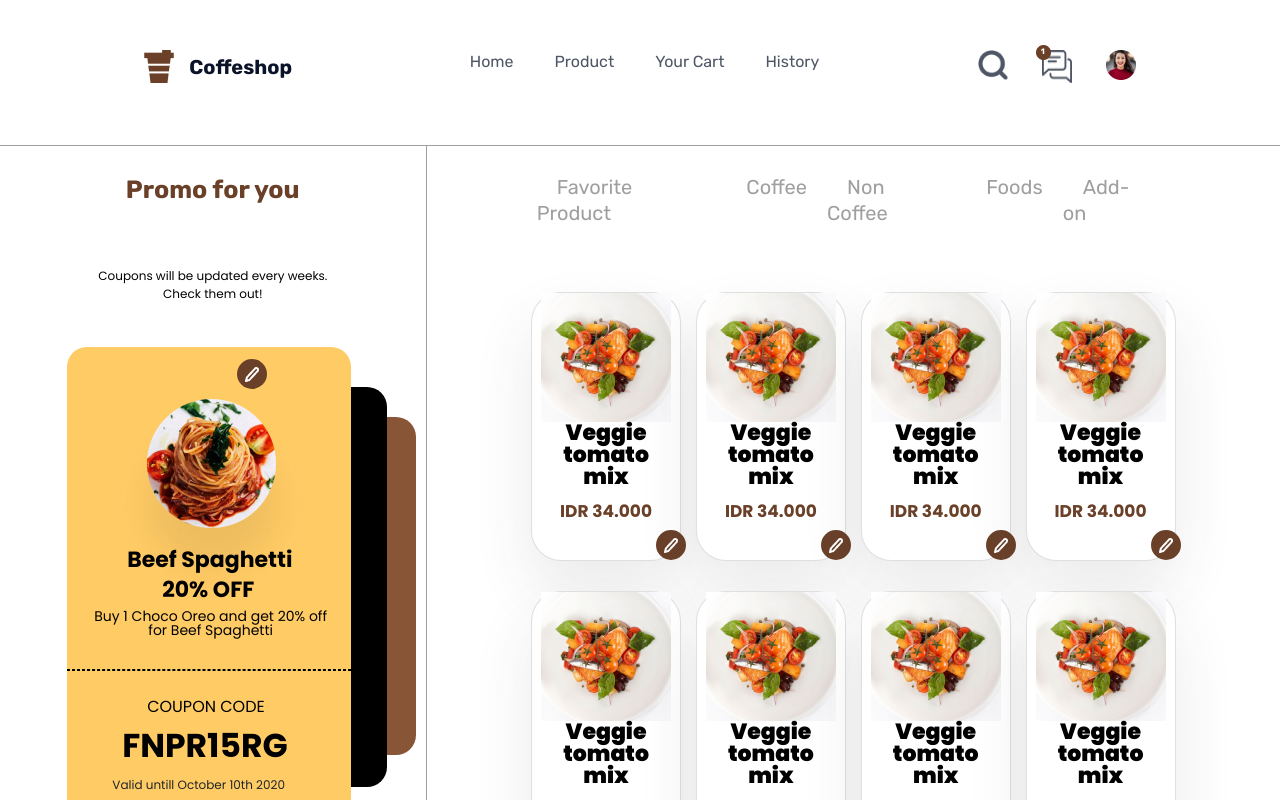
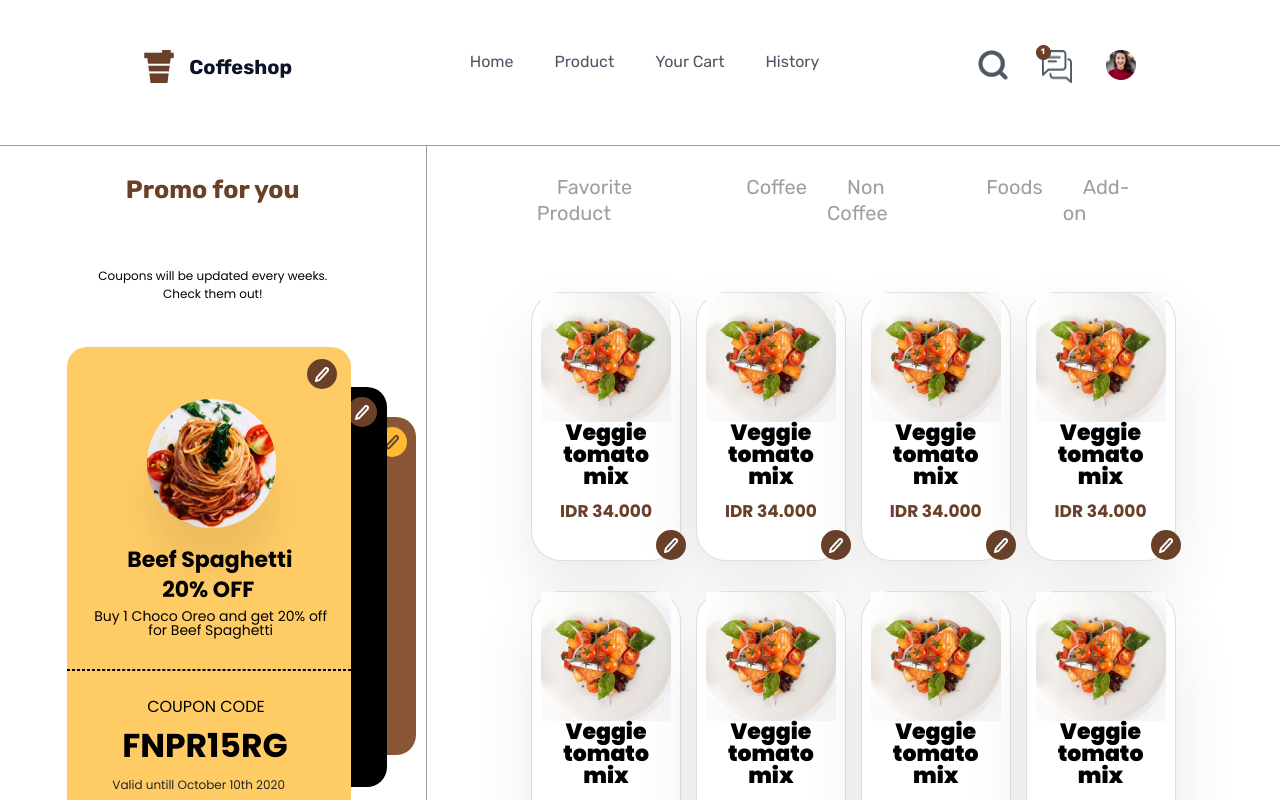
Before and after one commit to eggyatma2908/CoffeeShop-Front-End, a Vue app: page /home in a window 1280 px wide. Shown: the top 800 px of the page. Built offline with nearby package versions, Linux system fonts and the light colour scheme.

Commit message:
Second Commit

```diff
--- a/src/components/module/ProductCustomerAdmin.vue
+++ b/src/components/module/ProductAdmin.vue
@@ -15,10 +15,10 @@
                                 </template>
                             </vue-card-stack> -->
                             <div class="coupon"></div>
-                            <div class="coupon1"></div>
-                            <div class="coupon2"></div>
+                            <div class="coupon1"><button class="edit"><img src="../../assets/pen.png" alt="image"></button></div>
+                            <div class="coupon2"><button class="edit1"><img src="../../assets/pen1.png" alt="image"></button></div>
                             <div class="box2">
-                                <button class="edit"><img src="../../assets/pen.png" alt="image"></button>
+                                <button class="edit2"><img src="../../assets/pen.png" alt="image"></button>
                                 <img class="img" src="../../assets/food1.png" alt="image1">
                                 <p class="text2">Beef Spaghetti</p>
                                 <p class="text3">20% OFF</p>
@@ -55,73 +55,73 @@
                             <img class="img1" src="../../assets/food2.png" alt="image2">
                             <p class="productname">Veggie tomato mix</p>
                             <p class="price">IDR 34.000</p>
-                            <button class="edit1"><img src="../../assets/pen.png" alt=""></button>
+                            <button class="edit3"><img src="../../assets/pen.png" alt=""></button>
                         </div>
                         <div class="card">
                             <img class="img2" src="../../assets/food2.png" alt="image3">
                             <p class="productname">Veggie tomato mix</p>
                             <p class="price">IDR 34.000</p>
-                            <button class="edit1"><img src="../../assets/pen.png" alt=""></button>
+                            <button class="edit3"><img src="../../assets/pen.png" alt=""></button>
                         </div>
                         <div class="card">
                             <img class="img3" src="../../assets/food2.png" alt="image4">
                             <p class="productname">Veggie tomato mix</p>
                             <p class="price">IDR 34.000</p>
-                            <button class="edit1"><img src="../../assets/pen.png" alt=""></button>
+                            <button class="edit3"><img src="../../assets/pen.png" alt=""></button>
                         </div>
                         <div class="card">
                             <img class="img4" src="../../assets/food2.png" alt="image5">
                             <p class="productname">Veggie tomato mix</p>
                             <p class="price">IDR 34.000</p>
-                            <button class="edit1"><img src="../../assets/pen.png" alt=""></button>
+                            <button class="edit3"><img src="../../assets/pen.png" alt=""></button>
                         </div>
                         <div class="card">
                             <img class="img5" src="../../assets/food2.png" alt="image6">
                             <p class="productname">Veggie tomato mix</p>
                             <p class="price">IDR 34.000</p>
-                            <button class="edit1"><img src="../../assets/pen.png" alt=""></button>
+                            <button class="edit3"><img src="../../assets/pen.png" alt=""></button>
                         </div>
                         <div class="card">
                             <img class="img6" src="../../assets/food2.png" alt="image7">
                             <p class="productname">Veggie tomato mix</p>
                             <p class="price">IDR 34.000</p>
-                            <button class="edit1"><img src="../../assets/pen.png" alt=""></button>
+                            <button class="edit3"><img src="../../assets/pen.png" alt=""></button>
                         </div>
                         <div class="card">
                             <img class="img7" src="../../assets/food2.png" alt="image8">
                             <p class="productname">Veggie tomato mix</p>
                             <p class="price">IDR 34.000</p>
-                            <button class="edit1"><img src="../../assets/pen.png" alt=""></button>
+                            <button class="edit3"><img src="../../assets/pen.png" alt=""></button>
                         </div>
                         <div class="card">
                             <img class="img8" src="../../assets/food2.png" alt="image9">
                             <p class="productname">Veggie tomato mix</p>
                             <p class="price">IDR 34.000</p>
-                            <button class="edit1"><img src="../../assets/pen.png" alt=""></button>
+                            <button class="edit3"><img src="../../assets/pen.png" alt=""></button>
                         </div>
                         <div class="card">
                             <img class="img9" src="../../assets/food2.png" alt="image10">
                             <p class="productname">Veggie tomato mix</p>
                             <p class="price">IDR 34.000</p>
-                            <button class="edit1"><img src="../../assets/pen.png" alt=""></button>
+                            <button class="edit3"><img src="../../assets/pen.png" alt=""></button>
                         </div>
                         <div class="card">
                             <img class="img10" src="../../assets/food2.png" alt="image11">
                             <p class="productname">Veggie tomato mix</p>
                             <p class="price">IDR 34.000</p>
-                            <button class="edit1"><img src="../../assets/pen.png" alt=""></button>
+                            <button class="edit3"><img src="../../assets/pen.png" alt=""></button>
                         </div>
                         <div class="card">
                             <img class="img11" src="../../assets/food2.png" alt="image12">
                             <p class="productname">Veggie tomato mix</p>
                             <p class="price">IDR 34.000</p>
-                            <button class="edit1"><img src="../../assets/pen.png" alt=""></button>
+                            <button class="edit3"><img src="../../assets/pen.png" alt=""></button>
                         </div>
                         <div class="card">
                             <img class="img12" src="../../assets/food2.png" alt="image13">
                             <p class="productname">Veggie tomato mix</p>
                             <p class="price">IDR 34.000</p>
-                            <button class="edit1"><img src="../../assets/pen.png" alt=""></button>
+                            <button class="edit3"><img src="../../assets/pen.png" alt=""></button>
                         </div>
                         <button class="addnewproduct">Add new product</button>
                     </div>
@@ -135,7 +135,7 @@
 // import VueCardStack from 'vue-card-stack'
 
 export default {
-  name: 'ProductCustomerAdmin'
+  name: 'ProductAdmin'
 //   components: {
 //     VueCardStack
 //   },
@@ -232,14 +232,10 @@ export default {
     z-index: -2;
 }
 
-.box2 {
-    position: relative;
-}
-
 .edit {
     position: absolute;
-    top: -460px;
-    left: 40px;
+    top: 10px;
+    left: 100px;
 
     width: 30px;
     height: 30px;
@@ -252,6 +248,48 @@ export default {
 }
 
 .edit:focus {
+    outline: none;
+}
+
+.edit1 {
+    position: absolute;
+    top: 10px;
+    left: 115px;
+
+    width: 30px;
+    height: 30px;
+
+    margin-left: 130px;
+
+    border: none;
+    border-radius: 20px;
+    background: #FFBA33;
+}
+
+.edit1:focus {
+    outline: none;
+}
+
+.box2 {
+    position: relative;
+}
+
+.edit2 {
+    position: absolute;
+    top: -460px;
+    left: 110px;
+
+    width: 30px;
+    height: 30px;
+
+    margin-left: 130px;
+
+    border: none;
+    border-radius: 20px;
+    background: #6A4029;
+}
+
+.edit2:focus {
     outline: none;
 }
 
@@ -584,7 +622,7 @@ export default {
     border-radius: 30px;
 }
 
-.edit1 {
+.edit3 {
     width: 30px;
     height: 30px;
 
@@ -595,7 +633,7 @@ export default {
     background: #6A4029;
 }
 
-.edit1:focus {
+.edit3:focus {
     outline: none;
 }
 
--- a/src/views/Home/Home.vue
+++ b/src/views/Home/Home.vue
@@ -1,7 +1,7 @@
 <template>
   <div>
     <Header />
-    <ProductCustomerAdmin />
+    <ProductAdmin />
     <router-view/>
     <Footer />
   </div>
@@ -11,14 +11,14 @@
 // @ is an alias to /src
 import Header from '@/components/module/Header.vue'
 import Footer from '@/components/module/Footer.vue'
-import ProductCustomerAdmin from '@/components/module/ProductCustomerAdmin.vue'
+import ProductAdmin from '@/components/module/ProductAdmin.vue'
 
 export default {
   name: 'Home',
   components: {
     Header,
     Footer,
-    ProductCustomerAdmin
+    ProductAdmin
   }
 }
 </script>
```
Also changed, not shown: src/assets/pen1.png (added).
